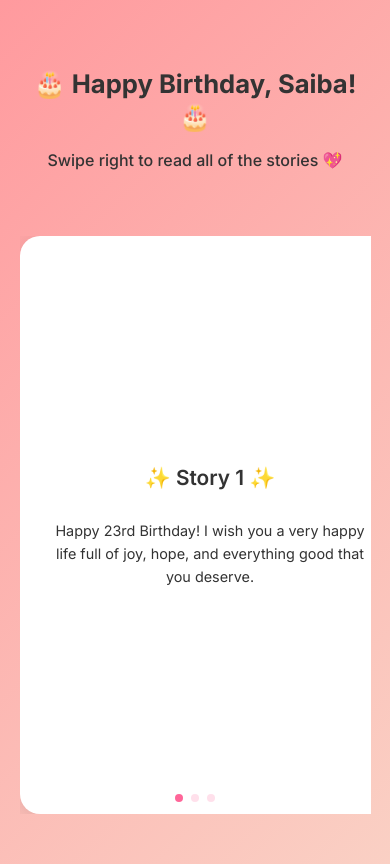
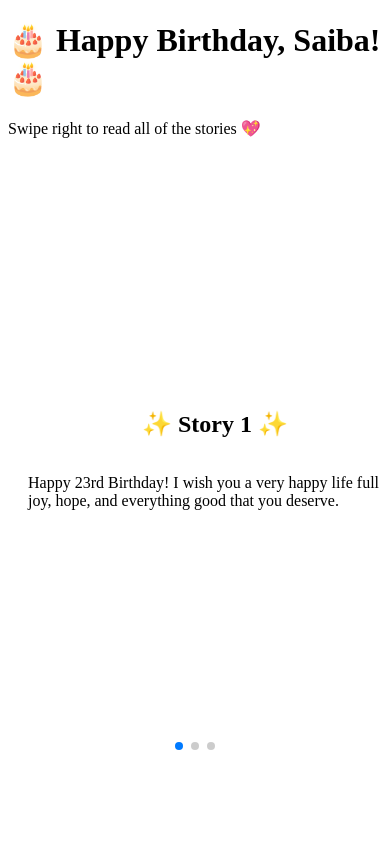
Before and after one commit to intelQong/saiba, a plain HTML site: page index.html in a window 390 px wide. Drawn offline with nearby package versions, Linux system fonts and the light colour scheme.

Commit message:
Update style.css

```diff
--- a/style.css
+++ b/style.css
@@ -1,120 +1,32 @@
-/* Use Inter font from Google */
-body {
-  font-family: 'Inter', sans-serif;
-  background: linear-gradient(135deg, #ff9a9e, #fad0c4);
-  color: #333;
-  text-align: center;
+/* Swiper Container */
+.swiper {
+  width: 100%;
+  max-width: none;
+  height: auto;
   margin: 0;
   padding: 0;
-  overflow-x: hidden;
 }
 
-/* Header Section */
-.hero {
-  padding: 50px 20px 30px;
-}
-
-.hero h1 {
-  font-size: 2.2rem;
-  line-height: 1.3;
-  margin-bottom: 10px;
-  font-weight: 700;
-}
-
-.hero p {
-  font-size: 1.1rem;
-  font-weight: 500;
-}
-
-/* Swiper Container */
-.swiper {
-  width: 90%;
-  max-width: 600px;
-  height: auto;
-  margin: 20px auto 50px;
-}
-
-/* Story Slides */
+/* Slides */
 .swiper-slide {
+  width: 100%;
+  border-radius: 0; /* remove curve to match full width */
+  background: white;
+  box-shadow: none;
+  padding: 30px 20px;
+  min-height: 65vh;
   display: flex;
   flex-direction: column;
   align-items: center;
   justify-content: center;
-  background: white;
-  border-radius: 20px;
-  padding: 25px;
-  box-shadow: 0 4px 20px rgba(0,0,0,0.1);
-  min-height: 60vh;
-  transition: transform 0.3s ease;
 }
 
-.swiper-slide:hover {
-  transform: scale(1.01);
-}
-
-.swiper-slide h2 {
-  margin-bottom: 15px;
-  font-size: 1.5rem;
-  font-weight: 600;
-}
-
-.swiper-slide p {
-  font-size: 1rem;
-  line-height: 1.6;
-  max-width: 90%;
-  word-wrap: break-word;
-  font-weight: 400;
-}
-
-/* Story Images */
-.swiper-slide img {
-  max-width: 100%;
-  height: auto;
-  border-radius: 15px;
-  margin-top: 20px;
-  object-fit: cover;
-  box-shadow: 0 4px 10px rgba(0,0,0,0.15);
-}
-
-/* Swiper Pagination */
-.swiper-pagination-bullet {
-  background: #ff6699;
-}
-
-/* Responsive Adjustments */
-@media (max-width: 768px) {
-  .hero h1 {
-    font-size: 1.8rem;
-  }
-
+/* Optional – add a subtle card look */
+@media (min-width: 768px) {
   .swiper-slide {
-    padding: 20px;
-  }
-
-  .swiper-slide h2 {
-    font-size: 1.3rem;
-  }
-
-  .swiper-slide p {
-    font-size: 0.95rem;
+    border-radius: 20px;
+    max-width: 600px;
+    margin: 0 auto;
+    box-shadow: 0 4px 20px rgba(0,0,0,0.1);
   }
 }
-
-@media (max-width: 480px) {
-  .hero h1 {
-    font-size: 1.6rem;
-  }
-
-  .hero p {
-    font-size: 1rem;
-  }
-
-  .swiper-slide {
-    min-height: 65vh;
-    padding: 15px;
-  }
-
-  .swiper-slide p {
-    font-size: 0.9rem;
-  }
-}
```
